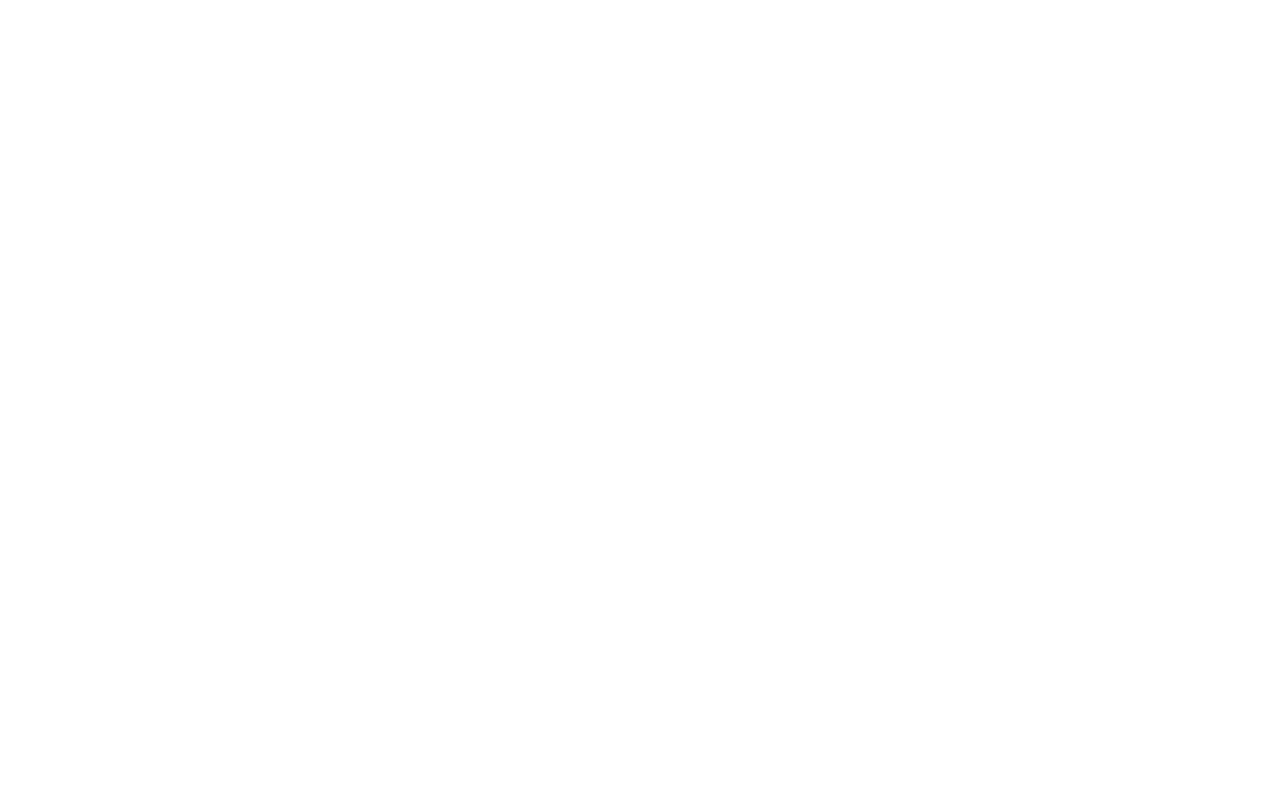
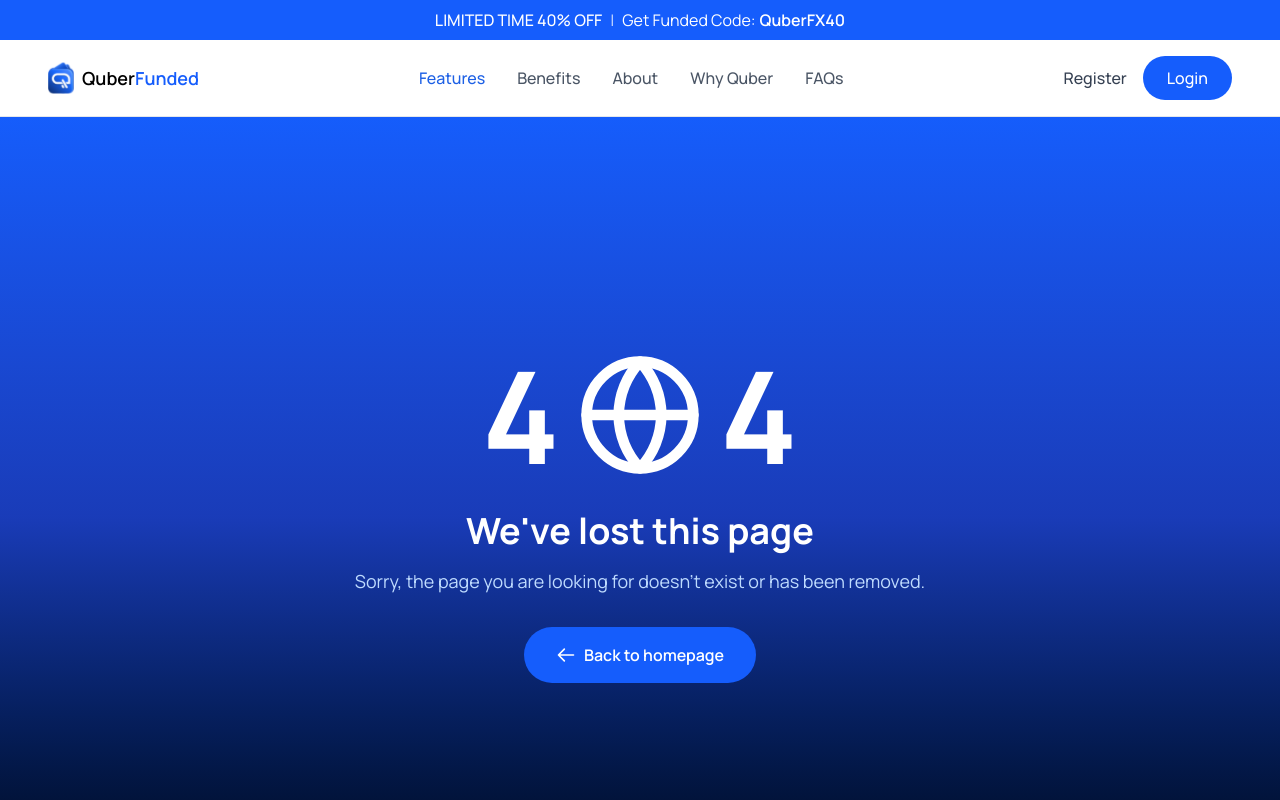
Before and after one commit to gk2work/quber-funded, a React (Vite) app: page /latest-news in a window 1280 px wide. Before the commit this address had no page. Shown: the top 800 px of the page. Built offline with nearby package versions, Linux system fonts and the light colour scheme.

Commit message:
not-found-page

```diff
--- a/src/App.jsx
+++ b/src/App.jsx
@@ -5,6 +5,7 @@ import Landing from "./modules/landing/pages/Landing";
 import AboutUs from "./pages/AboutUs";
 import PrivacyPolicy from "./pages/PrivacyPolicy";
 import TermsOfService from "./pages/TermsOfService";
+import NotFound from "./pages/NotFound";
 
 function App() {
   return (
@@ -15,6 +16,8 @@ function App() {
           <Route path="about-us" element={<AboutUs />} />
           <Route path="privacy-policy" element={<PrivacyPolicy />} />
           <Route path="terms-of-service" element={<TermsOfService />} />
+          <Route path="latest-news" element={<NotFound />} />
+          <Route path="*" element={<NotFound />} />
         </Route>
       </Routes>
     </BrowserRouter>
--- a/src/components/Footer.jsx
+++ b/src/components/Footer.jsx
@@ -95,9 +95,9 @@ export default function Footer() {
                     </Link>
                   </li>
                   <li>
-                    <a href="#" className="hover:text-white">
+                    <Link to="/latest-news" className="hover:text-white">
                       Latest News
-                    </a>
+                    </Link>
                   </li>
                 </ul>
               </div>
--- /dev/null
+++ b/src/pages/NotFound.jsx
@@ -0,0 +1,77 @@
+import { useNavigate } from "react-router-dom";
+
+export default function NotFound() {
+  const navigate = useNavigate();
+
+  const handleBackToHome = () => {
+    navigate("/");
+  };
+
+  return (
+    <div className="min-h-screen bg-gradient-to-b from-blue-600 via-blue-800 to-[#000510] flex items-center justify-center px-4">
+      <div className="text-center">
+        {/* 404 with globe icon */}
+        <div className="mb-8">
+          <h1 className="text-white text-8xl md:text-9xl font-bold flex items-center justify-center gap-4">
+            <span>4</span>
+            <div className="relative">
+              <svg
+                className="w-24 h-24 md:w-32 md:h-32 text-white"
+                fill="none"
+                stroke="currentColor"
+                viewBox="0 0 24 24"
+              >
+                <circle cx="12" cy="12" r="10" strokeWidth="2" />
+                <path
+                  strokeLinecap="round"
+                  strokeLinejoin="round"
+                  strokeWidth={2}
+                  d="M12 2a15.3 15.3 0 0 1 4 10 15.3 15.3 0 0 1-4 10 15.3 15.3 0 0 1-4-10 15.3 15.3 0 0 1 4-10z"
+                />
+                <path
+                  strokeLinecap="round"
+                  strokeLinejoin="round"
+                  strokeWidth={2}
+                  d="M2 12h20"
+                />
+              </svg>
+            </div>
+            <span>4</span>
+          </h1>
+        </div>
+
+        {/* Message */}
+        <h2
+          className="text-white text-3xl md:text-4xl font-bold mb-4"
+          style={{ fontFamily: "Manrope, sans-serif" }}
+        >
+          We've lost this page
+        </h2>
+        <p className="text-blue-200 text-lg mb-8">
+          Sorry, the page you are looking for doesn't exist or has been removed.
+        </p>
+
+        {/* Back to homepage button */}
+        <button
+          onClick={handleBackToHome}
+          className="inline-flex items-center gap-2 bg-blue-600 hover:bg-blue-700 text-white font-semibold px-8 py-4 rounded-full transition-colors duration-300"
+        >
+          <svg
+            className="w-5 h-5"
+            fill="none"
+            stroke="currentColor"
+            viewBox="0 0 24 24"
+          >
+            <path
+              strokeLinecap="round"
+              strokeLinejoin="round"
+              strokeWidth={2}
+              d="M10 19l-7-7m0 0l7-7m-7 7h18"
+            />
+          </svg>
+          Back to homepage
+        </button>
+      </div>
+    </div>
+  );
+}
```
